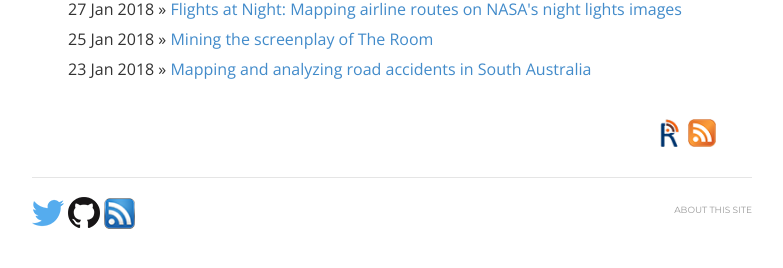
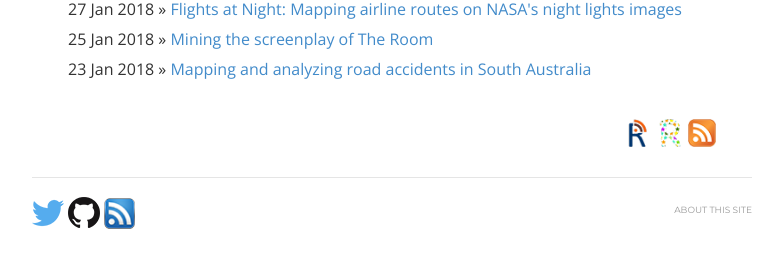
Before and after one commit to lhehnke/lhehnke.github.io, a Jekyll site: the page built from notes/index.html, in a window 1280 px wide. Shown: the part 165-433 px from the top of the page, without its empty margins (248-1031 px from the left). Built offline with Jekyll 4.4.1, drawn with Linux system fonts in a browser that asks for light colours; nearby versions of some CDN libraries.

Commit message:
Add RWeekly to feed

```diff
--- a/notes/atom.xml
+++ b/notes/atom.xml
@@ -21,7 +21,7 @@
    <link href="http://lhehnke.github.io{{ post.url }}"/>
    <updated>{{ post.date | date_to_xmlschema }}</updated>
    <id>http://lhehnke.github.io/notes{{ post.id }}</id>
-   <!--<description>{{ post.content | xml_escape }}</description>-->
+   <description>{{ post.content | xml_escape }}</description>
    <content type="html">{{ post.excerpt | xml_escape }}</content>
  </entry>
  {% endfor %}
--- a/notes/index.html
+++ b/notes/index.html
@@ -16,6 +16,7 @@
 			{% include post-list.html %}
 
 			<p style="text-align:right"><a href="https://www.r-bloggers.com/" target="_blank"><img  class="img" title="Visit R-Bloggers" alt="R-Bloggers" src="https://lhehnke.github.io/img/rbloggers.png" width="28px" height="28px" style="margin: 35px 0px 00px 0px"></a>
+	<a href="https://rweekly.org/" target="_blank"><img  class="img" title="Visit R-Bloggers" alt="RWeekly" src="https://lhehnke.github.io/img/rweekly.png" width="28px" height="28px" style="margin: 35px 0px 00px 0px"></a>
 	<a href="https://lhehnke.github.io/feed.xml" target="_blank"><img  class="img" title="Subscribe to Feed" alt="Feed" src="https://lhehnke.github.io/img/feed.png" width="28px" height="28px" style="margin: 35px 0px 0px 0px"></a></p>
 
 
```
Also changed, not shown: img/rweekly.png (added).
